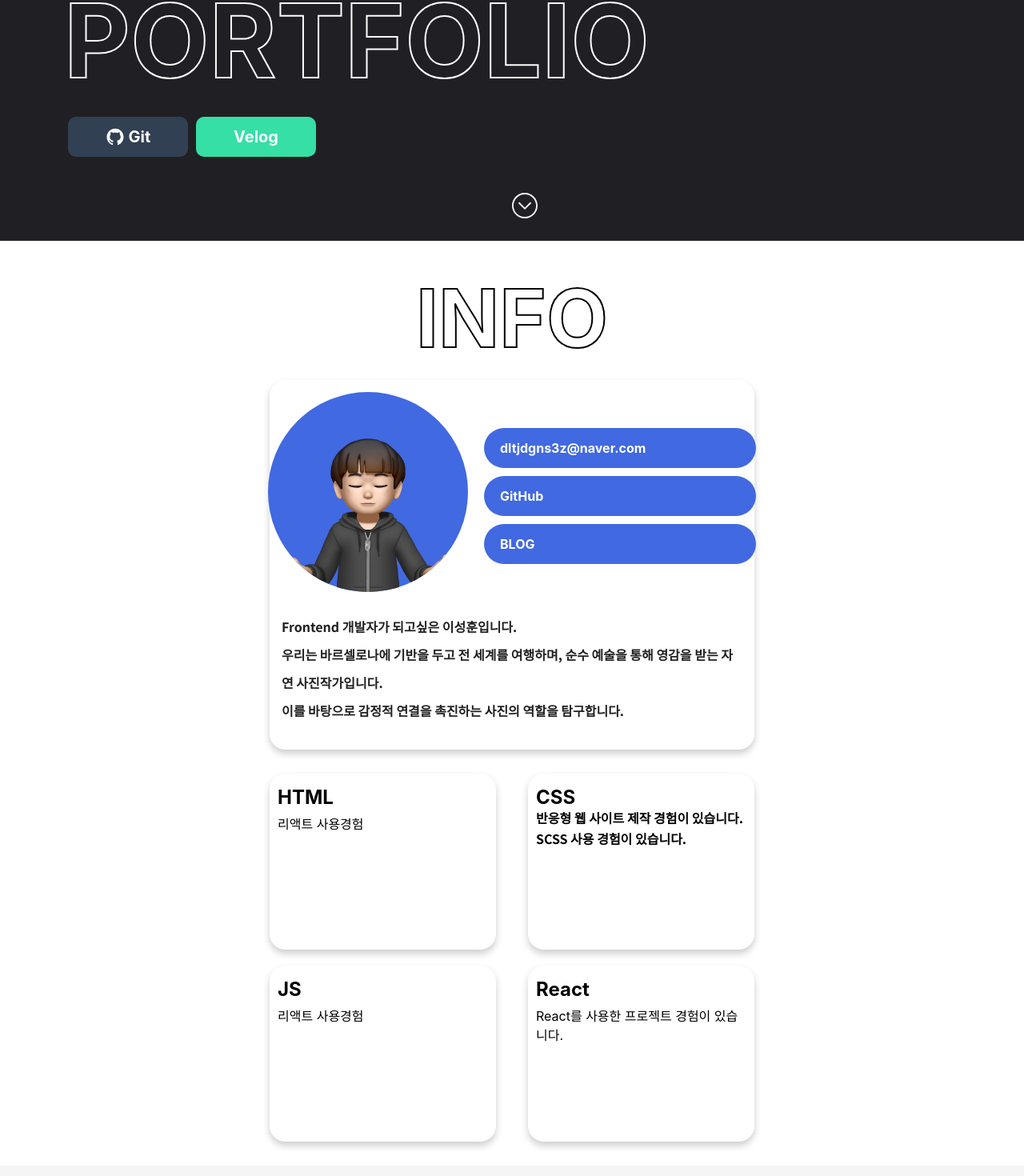
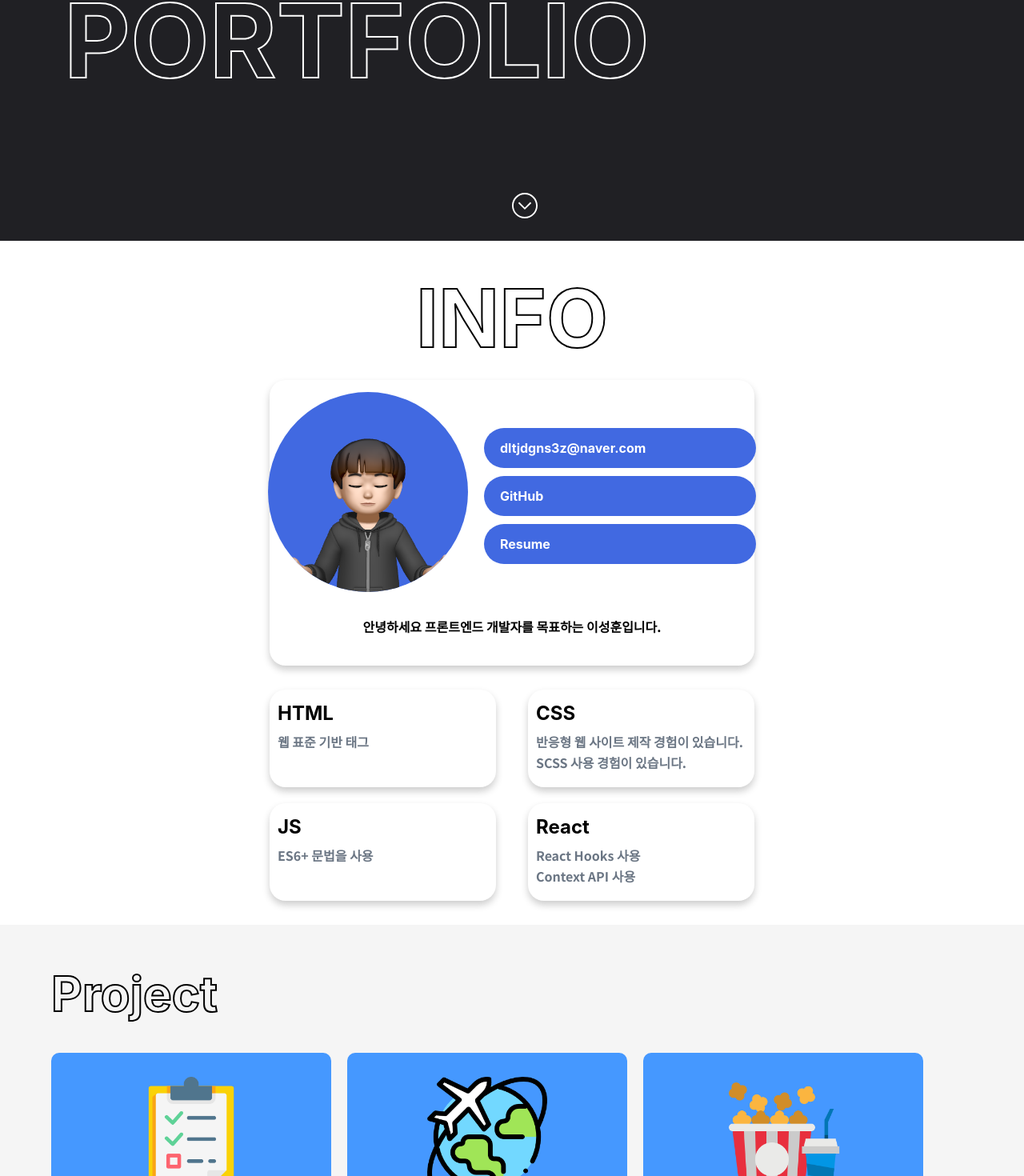
Before and after one commit to leeseongdooo/leeseongdooo.github.io, a React (Create React App) app: page / in a window 1280 px wide. Shown: the part 499-1969 px from the top of the page at 80% size. Built offline with nearby package versions, Linux system fonts and the light colour scheme.

Commit message:
Day1205(1)

```diff
--- a/src/Component/InformationV2.jsx
+++ b/src/Component/InformationV2.jsx
@@ -2,6 +2,7 @@ import React from "react";
 import "../css/InfoCSS.scss";
 import ExImage from "../images/TestFace.png";
 import ProfileImage from "../images/ProfileImage.png";
+import Resume from "../Resume.pdf";
 function InformationV2() {
 
 
@@ -17,18 +18,13 @@ function InformationV2() {
                     <img src={ExImage} alt="" />
                     {/* 연락처 */}
                     <div>
-                       <a href="https://www.naver.com" target="_blank">dltjdgns3z@naver.com</a>
-                       <a href="">GitHub</a>
-                       <a href="">BLOG</a>
+                       <a href="mailto:dltjdgns3z@naver.com">dltjdgns3z@naver.com</a>
+                       <a href="https://github.com/leeseongdooo" target="_blank">GitHub</a>
+                       <a href={Resume} download="테스트">Resume</a>
                     </div>
               </div>
+              <p>안녕하세요 프론트엔드 개발자를 목표하는 이성훈입니다.</p>
 
-              <p>
-                Frontend 개발자가 되고싶은 이성훈입니다. <br/>
-                우리는 바르셀로나에 기반을 두고 전 세계를 여행하며, 순수 예술을 통해 영감을 받는 자연 사진작가입니다. <br/>
-
-                이를 바탕으로 감정적 연결을 촉진하는 사진의 역할을 탐구합니다.
-              </p>
             </div>
 
 
@@ -37,9 +33,8 @@ function InformationV2() {
                <div className="SkillBox">
                 <div className="Introduce">
                     <h2>HTML</h2>
-                    <span>
-                      리액트 사용경험
-                    </span>
+                    <p>웹 표준 기반 태그</p>
+                    <p></p>
                 </div>
 
                 <div className="Introduce">
@@ -50,22 +45,18 @@ function InformationV2() {
 
                 <div className="Introduce">
                     <h2>JS</h2>
-                    <span>
-                      리액트 사용경험
-                    </span>
+                    <p>ES6+ 문법을 사용 </p>
+
                 </div>
 
                 <div className="Introduce">
                     <h2>React</h2>
-                    <span>
-                      React를 사용한 프로젝트 경험이 있습니다.
-                    </span>
+                    <p>React Hooks 사용</p>
+                    <p>Context API 사용</p>
                 </div>
 
                </div>
             </div>
-
-
           </div>
 
 
--- a/src/Component/MainPage.jsx
+++ b/src/Component/MainPage.jsx
@@ -29,16 +29,6 @@ function MainPage() {
         </div>
 
         {/* GIt / Velog 사이트로 이동할 수 있는 버튼 div */}
-        <div className="InfoButtonBox">
-          <a href="https://github.com/leeseongdooo/Portfolio" className="Button" target="_blank">
-            <AiFillGithub className="Icons" />
-            <h4>Git</h4>
-          </a>
-
-          <a href="https://velog.io/@dltjdgns3z" className="Button" target="_blank">
-            <h4>Velog</h4>
-          </a>
-        </div>
 
         <div className="IconBox">
           <TfiArrowCircleDown className="Icon" onClick={()=>{window.scrollTo({top: 970, behavior: "smooth" });}} />
--- a/src/css/InfoCSS.scss
+++ b/src/css/InfoCSS.scss
@@ -37,8 +37,8 @@
         padding: 15px;
         display: flex;
         flex-direction: column;
-        align-items: flex-start;
-        justify-content: flex-start;
+        align-items: center;
+        justify-content: center;
         border-radius: 20px;
         box-shadow: 0px 5px 10px rgba(0, 0, 0, 0.2);
 
@@ -75,12 +75,22 @@
 
         // 소개멘트.
         p {
-          color: rgb(32, 32, 32);
+          text-align: center;
           font-size: 16px;
           line-height: 35px;
           width: 100%;
         }
 
+        .AddInfo {
+          width: 70%;
+
+          display: flex;
+          flex-wrap: wrap;
+          p {
+            width: 50%;
+            text-align: center;
+          }
+        }
       }
 
     }
@@ -100,9 +110,8 @@
 
         .Introduce {
           width: calc(50% - 40px);
-          height: 200px;
+
           cursor: pointer;
-
           box-shadow: 0px 5px 10px rgba(0, 0, 0, 0.2);
           border-radius: 20px;
           padding: 10px;
@@ -111,10 +120,12 @@
 
           h2 {
             line-height: 0;
+            margin-bottom: 30px;
           }
 
           p {
-
+            font-size: 16px;
+            color: #6B7684;
             line-height: 10px;
           }
         }
```
Also changed, not shown: 1 other file (tests, documents, lock files or other folders).
